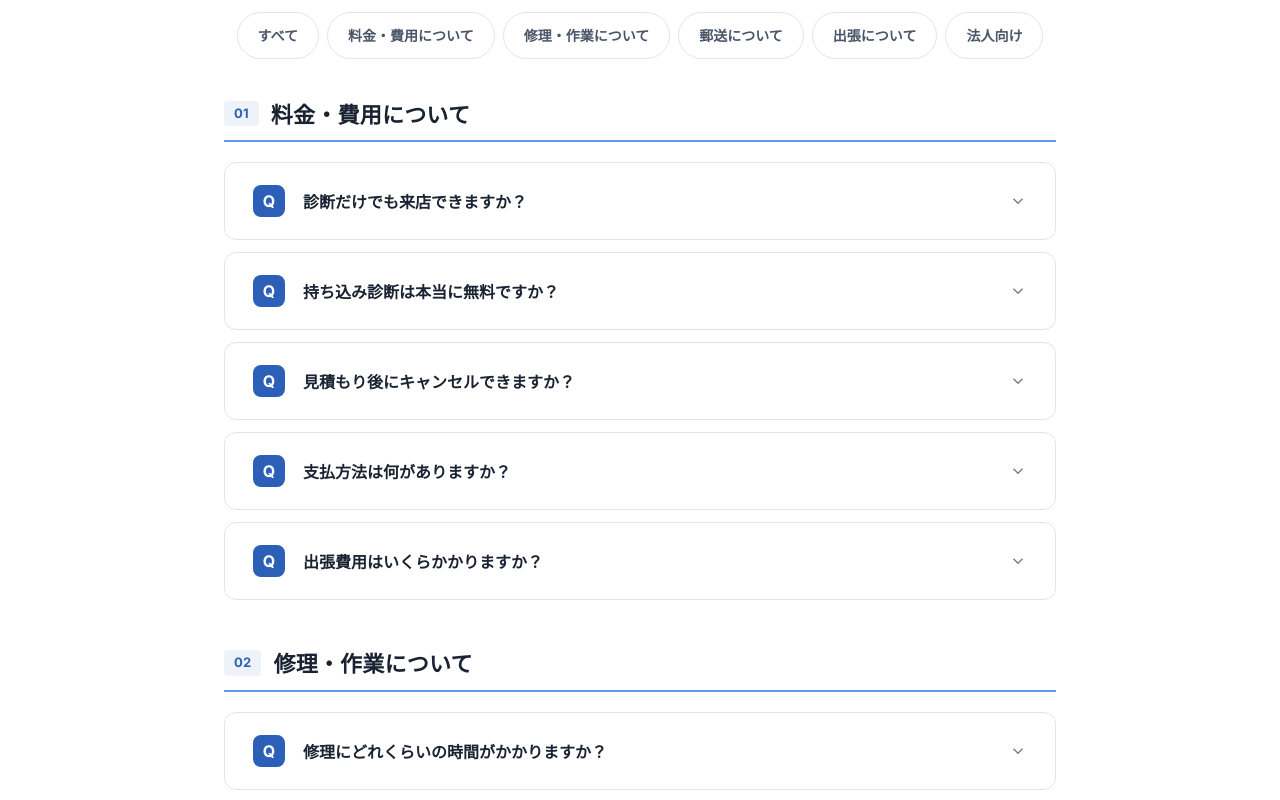
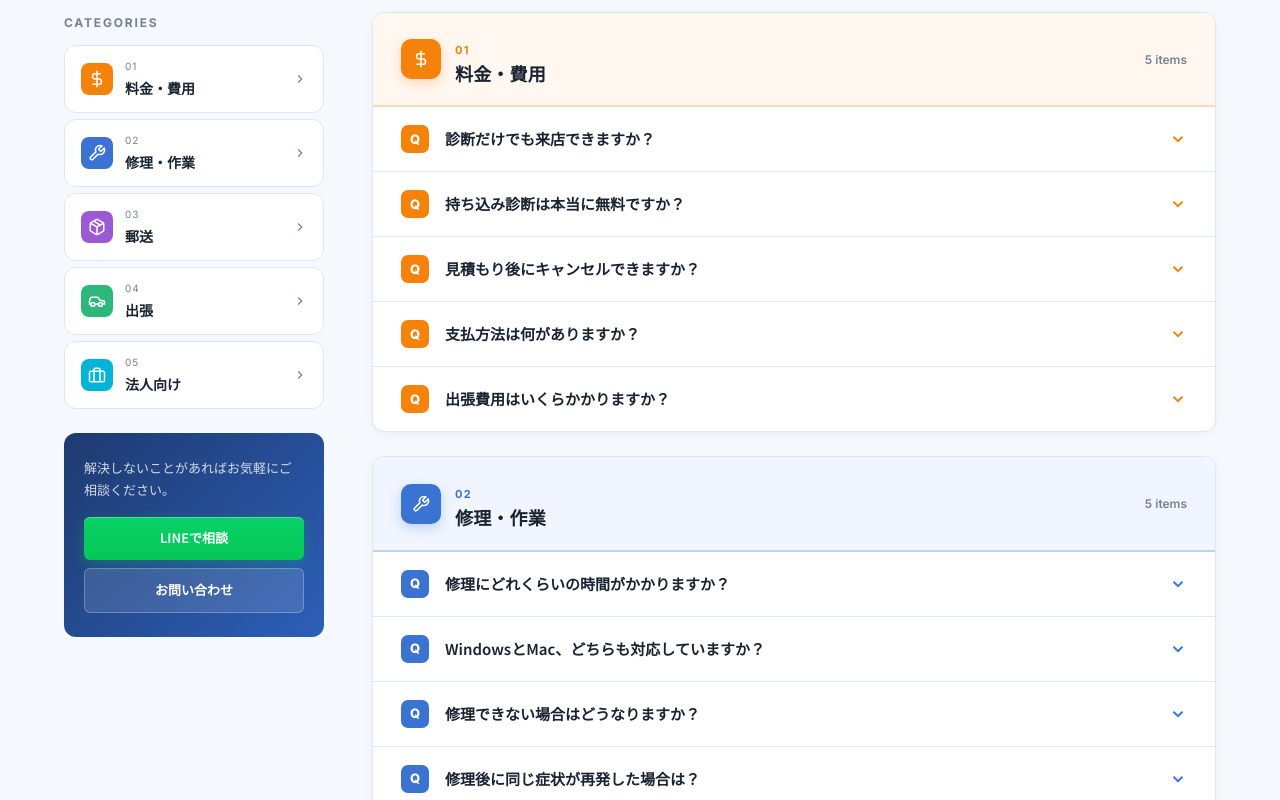
Before and after one commit to bullcomoffice/bullcom, a Next.js app: page /faq in a window 1280 px wide. Shown: the part 500-1300 px from the top of the page. Built offline with nearby package versions, Linux system fonts and the light colour scheme.

Commit message:
feat: redesign FAQ page with 2-col layout, colored categories

```diff
--- a/app/faq/page.tsx
+++ b/app/faq/page.tsx
@@ -10,44 +10,54 @@ export const metadata: Metadata = {
 
 const faqs = [
   {
-    id: "fee", num: "01", label: "料金・費用について",
+    id: "fee", num: "01", label: "料金・費用",
+    color: "#f5820a", bg: "#fff7f0",
+    icon: <svg width="18" height="18" viewBox="0 0 24 24" fill="none" stroke="currentColor" strokeWidth="2"><line x1="12" y1="1" x2="12" y2="23"/><path d="M17 5H9.5a3.5 3.5 0 0 0 0 7h5a3.5 3.5 0 0 1 0 7H6"/></svg>,
     items: [
-      { q: "診断だけでも来店できますか？", a: "もちろん大丈夫です。" },
-      { q: "持ち込み診断は本当に無料ですか？", a: "診断のみであれば無料です。" },
-      { q: "見積もり後にキャンセルできますか？", a: "見積もり後のキャンセルも問題ございません。" },
+      { q: "診断だけでも来店できますか？", a: "もちろん大丈夫です。診断のみのご来店も大歓迎です。お気軽にどうぞ。" },
+      { q: "持ち込み診断は本当に無料ですか？", a: "診断のみであれば無料です。修理が不要な場合も費用はかかりません。" },
+      { q: "見積もり後にキャンセルできますか？", a: "見積もり後のキャンセルも問題ございません。ご安心ください。" },
       { q: "支払方法は何がありますか？", a: "お支払いは「現金」「クレジット」「請求書での振込」がございます。ただし「請求書での振込」は初めてのお客様はご利用いただけません。" },
-      { q: "出張費用はいくらかかりますか？", a: "出張費用は¥5,500〜となります。詳しくは出張エリアについてをご確認ください。" },
+      { q: "出張費用はいくらかかりますか？", a: "出張費用は¥5,500〜となります。詳しくは料金ページの出張エリアをご確認ください。" },
     ],
   },
   {
-    id: "work", num: "02", label: "修理・作業について",
+    id: "work", num: "02", label: "修理・作業",
+    color: "#3a73d1", bg: "#f0f5ff",
+    icon: <svg width="18" height="18" viewBox="0 0 24 24" fill="none" stroke="currentColor" strokeWidth="2"><path d="M14.7 6.3a1 1 0 0 0 0 1.4l1.6 1.6a1 1 0 0 0 1.4 0l3.77-3.77a6 6 0 0 1-7.94 7.94l-6.91 6.91a2.12 2.12 0 0 1-3-3l6.91-6.91a6 6 0 0 1 7.94-7.94l-3.76 3.76z"/></svg>,
     items: [
-      { q: "修理にどれくらいの時間がかかりますか？", a: "内容により様々です。気になる方は作業前にお尋ねください。" },
-      { q: "WindowsとMac、どちらも対応していますか？", a: "どちらも対応可能です。" },
-      { q: "修理できない場合はどうなりますか？", a: "修理不可の場合は診断までとなります。" },
-      { q: "修理後に同じ症状が再発した場合は対応してもらえますか？", a: "再発不良扱いにて対応可能です。ただし対応後1週間を経過した後の再発、またお客様が原因となる事象の場合は再発不良扱いとなりません。" },
+      { q: "修理にどれくらいの時間がかかりますか？", a: "内容により様々です。気になる方は作業前にお尋ねください。お見積りの段階でも目安をお伝えします。" },
+      { q: "WindowsとMac、どちらも対応していますか？", a: "どちらも対応可能です。デスクトップ・ノートPC・一体型など機種は問いません。" },
+      { q: "修理できない場合はどうなりますか？", a: "修理不可の場合は診断までとなります。診断料は無料ですのでご安心ください。" },
+      { q: "修理後に同じ症状が再発した場合は？", a: "再発不良扱いにて対応可能です。ただし対応後1週間を経過した後の再発、またお客様が原因となる事象は対象外となります。" },
       { q: "パソコンを預けている間、データは安全ですか？", a: "もちろん安全です。プライバシーポリシーに則ってデータ保全には最善を尽くしております。" },
     ],
   },
   {
-    id: "mail", num: "03", label: "郵送について",
+    id: "mail", num: "03", label: "郵送",
+    color: "#9b59d4", bg: "#f8f0ff",
+    icon: <svg width="18" height="18" viewBox="0 0 24 24" fill="none" stroke="currentColor" strokeWidth="2"><path d="m7.5 4.27 9 5.15"/><path d="M21 8a2 2 0 0 0-1-1.73l-7-4a2 2 0 0 0-2 0l-7 4A2 2 0 0 0 3 8v8a2 2 0 0 0 1 1.73l7 4a2 2 0 0 0 2 0l7-4A2 2 0 0 0 21 16z"/><path d="m3.3 7 8.7 5 8.7-5"/><path d="M12 22V12"/></svg>,
     items: [
       { q: "郵送での修理依頼はどうすればいいですか？", a: "事前にご予約が必要となります。電話・LINEにてご連絡いただきご予約ください。" },
       { q: "梱包はどうすればいいですか？", a: "梱包は丁寧にお願いします。自信がない場合にはヤマトのパソコン宅急便などをご利用ください。" },
       { q: "着払いで送ってもいいですか？", a: "基本的に着払いは不可です。内容によっては可能な場合もございますが、事前に当社の了承が必要となります。" },
-      { q: "修理完了後、返送にどれくらいかかりますか？", a: "返送代金は当社負担となりますので¥0です。ご安心ください。" },
+      { q: "修理完了後の返送料はかかりますか？", a: "返送代金は当社負担となりますので¥0です。ご安心ください。" },
     ],
   },
   {
-    id: "travel", num: "04", label: "出張について",
+    id: "travel", num: "04", label: "出張",
+    color: "#2db87a", bg: "#f0fff8",
+    icon: <svg width="18" height="18" viewBox="0 0 24 24" fill="none" stroke="currentColor" strokeWidth="2"><path d="M14 16H9m10 0h3v-3.15a1 1 0 0 0-.84-.99L16 11l-2.7-3.6a1 1 0 0 0-.8-.4H5.24a2 2 0 0 0-1.8 1.1l-.8 1.63A6 6 0 0 0 2 12.42V16h2"/><circle cx="6.5" cy="16.5" r="2.5"/><circle cx="16.5" cy="16.5" r="2.5"/></svg>,
     items: [
       { q: "出張エリア外でも来てもらえますか？", a: "出張エリア外も対応可能ではございますが、出張料金が変わります。料金については先にご相談ください。" },
       { q: "出張当日、何を準備しておけばいいですか？", a: "基本的に必要となりますのは「インターネットの環境設定通知書」です。IDやパスワードなどが記載されているものになります。" },
-      { q: "法人の場合、複数台まとめて対応できますか？", a: "まとめて対応可能です。ただし台数によっては複数日での対応となりますので、事前打ち合わせが必要となります。" },
+      { q: "法人で複数台まとめて対応できますか？", a: "まとめて対応可能です。ただし台数によっては複数日での対応となりますので、事前打ち合わせが必要となります。" },
     ],
   },
   {
     id: "biz", num: "05", label: "法人向け",
+    color: "#00b4d8", bg: "#f0faff",
+    icon: <svg width="18" height="18" viewBox="0 0 24 24" fill="none" stroke="currentColor" strokeWidth="2"><rect x="2" y="7" width="20" height="14" rx="2"/><path d="M16 21V5a2 2 0 0 0-2-2h-4a2 2 0 0 0-2 2v16"/></svg>,
     items: [
       { q: "定期保守サポート契約とはどんな内容ですか？", a: "定期保守サポートはございません。リモートサポート契約がございますので、そちらをご活用ください。" },
       { q: "急なトラブルにも対応してもらえますか？", a: "基本対応しておりますが、内容や予約次第では承れないケースがございます。" },
@@ -59,66 +69,105 @@ const faqs = [
 export default function FaqPage() {
   return (
     <>
-      <PageHero sub="FAQ" title="よくあるご質問" crumb="よくある質問" lead="皆様からよくいただくご質問をカテゴリ別にまとめました。解決しないことがあればお気軽にお問い合わせください。" />
+      <PageHero sub="FAQ" title="よくあるご質問" crumb="よくある質問" lead="皆様からよくいただくご質問をカテゴリ別にまとめました。解決しない場合はお気軽にお問い合わせください。" />
 
-      <section>
-        <div className="container container-narrow">
-          {/* カテゴリナビ */}
-          <div style={{ display: "flex", gap: "8px", flexWrap: "wrap", justifyContent: "center", marginBottom: "40px" }}>
-            {[{ href: "#", label: "すべて" }, ...faqs.map((f) => ({ href: `#${f.id}`, label: f.label }))].map((cat) => (
-              <a key={cat.label} href={cat.href} className="faq-cat-link">
-                {cat.label}
+      <section style={{ background: "var(--color-bg-soft)" }}>
+        <div className="container">
+          <div style={{ display: "grid", gridTemplateColumns: "260px 1fr", gap: "48px", alignItems: "start" }} className="faq-layout">
+
+            {/* ===== 左：スティッキーナビ ===== */}
+            <div style={{ position: "sticky", top: "100px" }}>
+              <p style={{ fontFamily: "var(--font-en)", fontSize: "12px", fontWeight: 700, letterSpacing: "0.15em", color: "var(--color-text-muted)", marginBottom: "12px" }}>CATEGORIES</p>
+              <nav style={{ display: "flex", flexDirection: "column", gap: "6px" }}>
+                {faqs.map((f) => (
+                  <a key={f.id} href={`#${f.id}`} className="faq-nav-link" style={{
+                    display: "flex", alignItems: "center", gap: "12px",
+                    padding: "12px 16px", borderRadius: "var(--radius-lg)",
+                    background: "#fff", border: "1px solid var(--color-border)",
+                    textDecoration: "none", transition: "all 0.15s",
+                    color: "var(--color-text)",
+                  }}>
+                    <span style={{ width: "32px", height: "32px", background: f.color, borderRadius: "8px", display: "flex", alignItems: "center", justifyContent: "center", color: "#fff", flexShrink: 0 }}>{f.icon}</span>
+                    <div>
+                      <div style={{ fontFamily: "var(--font-en)", fontSize: "10px", color: "var(--color-text-muted)", letterSpacing: "0.1em" }}>{f.num}</div>
+                      <div style={{ fontWeight: 600, fontSize: "14px" }}>{f.label}</div>
+                    </div>
+                    <svg style={{ marginLeft: "auto", color: "var(--color-text-muted)", flexShrink: 0 }} width="14" height="14" viewBox="0 0 24 24" fill="none" stroke="currentColor" strokeWidth="2"><polyline points="9 18 15 12 9 6"/></svg>
                   </a>
                 ))}
+              </nav>
+
+              {/* ミニCTAカード */}
+              <div style={{ marginTop: "24px", background: "linear-gradient(135deg, #1e3a6f, #2c5fb8)", borderRadius: "var(--radius-lg)", padding: "24px 20px" }}>
+                <p style={{ fontSize: "13px", color: "rgba(255,255,255,0.8)", marginBottom: "16px", lineHeight: 1.7 }}>解決しないことがあればお気軽にご相談ください。</p>
+                <div style={{ display: "flex", flexDirection: "column", gap: "8px" }}>
+                  <a href="https://lin.ee/vX5z2Xf" target="_blank" rel="noopener noreferrer" className="btn btn-line" style={{ fontSize: "13px", padding: "10px 16px", justifyContent: "center" }}>LINEで相談</a>
+                  <Link href="/contact" style={{ display: "flex", alignItems: "center", justifyContent: "center", background: "rgba(255,255,255,0.12)", border: "1px solid rgba(255,255,255,0.25)", color: "#fff", padding: "10px 16px", borderRadius: "var(--radius)", fontWeight: 600, fontSize: "13px", textDecoration: "none" }}>お問い合わせ</Link>
+                </div>
+              </div>
             </div>
 
-          {/* FAQグループ */}
+            {/* ===== 右：FAQ本体 ===== */}
+            <div style={{ display: "flex", flexDirection: "column", gap: "24px" }}>
               {faqs.map((group) => (
-            <div key={group.id} id={group.id} style={{ marginBottom: "48px" }}>
-              <h2 style={{ fontSize: "22px", marginBottom: "20px", paddingBottom: "12px", borderBottom: "2px solid var(--color-primary-light)", display: "flex", alignItems: "center", gap: "12px" }}>
-                <span style={{ fontFamily: "var(--font-en)", fontSize: "13px", color: "var(--color-primary)", background: "var(--color-bg-tint)", padding: "4px 10px", borderRadius: "4px", fontWeight: 700 }}>{group.num}</span>
-                {group.label}
-              </h2>
-              <div style={{ display: "flex", flexDirection: "column", gap: "12px" }}>
-                {group.items.map((item) => (
-                  <details key={item.q} style={{ background: "#fff", border: "1px solid var(--color-border)", borderRadius: "var(--radius-lg)", overflow: "hidden" }}>
-                    <summary style={{ listStyle: "none", padding: "22px 28px", cursor: "pointer", display: "flex", alignItems: "center", gap: "18px", fontWeight: 600, fontSize: "16px" }}>
-                      <span style={{ flexShrink: 0, width: "32px", height: "32px", background: "var(--color-primary)", color: "#fff", borderRadius: "8px", display: "flex", alignItems: "center", justifyContent: "center", fontFamily: "var(--font-en)", fontWeight: 700 }}>Q</span>
-                      {item.q}
-                      <svg style={{ marginLeft: "auto", color: "var(--color-text-muted)", flexShrink: 0 }} width="18" height="18" viewBox="0 0 24 24" fill="none" stroke="currentColor" strokeWidth="2"><polyline points="6 9 12 15 18 9"/></svg>
+                <div key={group.id} id={group.id} style={{ background: "#fff", borderRadius: "var(--radius-lg)", overflow: "hidden", border: "1px solid var(--color-border)", boxShadow: "0 2px 8px rgba(28,60,120,0.04)" }}>
+                  {/* カテゴリヘッダー */}
+                  <div style={{ display: "flex", alignItems: "center", gap: "14px", padding: "20px 28px", background: group.bg, borderBottom: `2px solid ${group.color}44` }}>
+                    <span style={{ width: "40px", height: "40px", background: group.color, borderRadius: "10px", display: "flex", alignItems: "center", justifyContent: "center", color: "#fff", flexShrink: 0, boxShadow: `0 4px 12px ${group.color}44` }}>{group.icon}</span>
+                    <div>
+                      <span style={{ fontFamily: "var(--font-en)", fontSize: "11px", fontWeight: 700, color: group.color, letterSpacing: "0.12em" }}>{group.num}</span>
+                      <h2 style={{ fontSize: "18px", margin: 0, color: "var(--color-text)" }}>{group.label}</h2>
+                    </div>
+                    <span style={{ marginLeft: "auto", fontFamily: "var(--font-en)", fontSize: "12px", color: "var(--color-text-muted)", fontWeight: 600 }}>{group.items.length} items</span>
+                  </div>
+
+                  {/* アコーディオン */}
+                  <div>
+                    {group.items.map((item, i) => (
+                      <details key={item.q} style={{ borderBottom: i < group.items.length - 1 ? "1px solid var(--color-border)" : "none" }}>
+                        <summary style={{
+                          listStyle: "none", padding: "18px 28px", cursor: "pointer",
+                          display: "flex", alignItems: "center", gap: "16px",
+                          fontWeight: 600, fontSize: "15px", userSelect: "none",
+                        }}>
+                          <span style={{
+                            flexShrink: 0, width: "28px", height: "28px",
+                            background: group.color, color: "#fff", borderRadius: "7px",
+                            display: "flex", alignItems: "center", justifyContent: "center",
+                            fontFamily: "var(--font-en)", fontWeight: 800, fontSize: "13px",
+                          }}>Q</span>
+                          <span>{item.q}</span>
+                          <svg style={{ marginLeft: "auto", color: group.color, flexShrink: 0 }} width="18" height="18" viewBox="0 0 24 24" fill="none" stroke="currentColor" strokeWidth="2.5"><polyline points="6 9 12 15 18 9"/></svg>
                         </summary>
-                    <div style={{ padding: "0 28px 24px 78px", color: "var(--color-text-soft)", fontSize: "14.5px", lineHeight: 1.85 }}>{item.a}</div>
+                        <div style={{ display: "flex", gap: "16px", padding: "16px 28px 20px", background: group.bg }}>
+                          <span style={{ flexShrink: 0, width: "28px", height: "28px", background: "rgba(255,255,255,0.8)", border: `1.5px solid ${group.color}55`, color: group.color, borderRadius: "7px", display: "flex", alignItems: "center", justifyContent: "center", fontFamily: "var(--font-en)", fontWeight: 800, fontSize: "13px" }}>A</span>
+                          <p style={{ margin: 0, color: "var(--color-text-soft)", fontSize: "14.5px", lineHeight: 1.85 }}>{item.a}</p>
+                        </div>
                       </details>
                     ))}
                   </div>
                 </div>
               ))}
 
-          <div style={{ marginTop: "56px" }}>
+              <div style={{ marginTop: "8px" }}>
                 <CtaBanner
                   title="解決しないことがあれば、お気軽にご相談ください。"
                   desc="LINE・電話・フォームでお問い合わせいただけます。"
                 />
               </div>
             </div>
+          </div>
+        </div>
       </section>
 
       <style>{`
-        .faq-cat-link {
-          padding: 10px 20px;
-          border: 1.5px solid var(--color-border);
-          border-radius: 999px;
-          background: #fff;
-          color: var(--color-text-soft);
-          font-size: 14px;
-          font-weight: 600;
-          transition: all 0.15s;
-          text-decoration: none;
+        .faq-nav-link:hover {
+          border-color: var(--color-primary) !important;
+          background: var(--color-bg-tint) !important;
+          color: var(--color-primary) !important;
         }
-        .faq-cat-link:hover {
-          border-color: var(--color-primary);
-          background: var(--color-primary);
-          color: #fff;
+        @media (max-width: 900px) {
+          .faq-layout { grid-template-columns: 1fr !important; }
         }
       `}</style>
     </>
```
Lines whose indentation alone changed are shown as unchanged.
